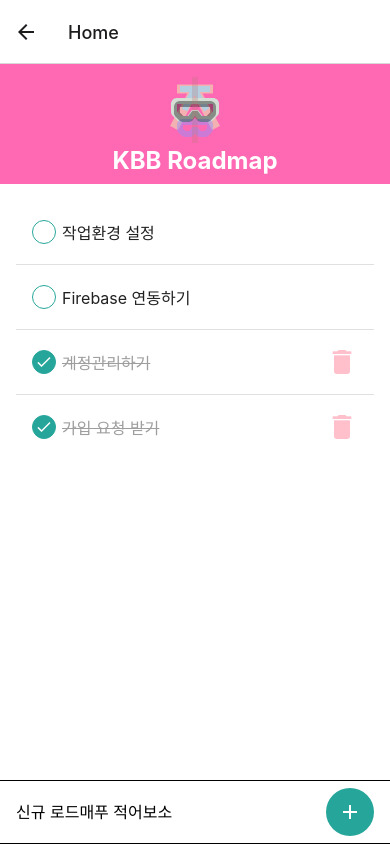
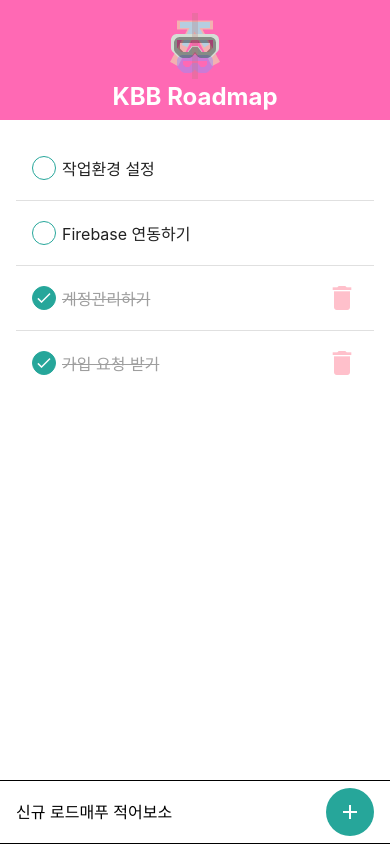
Before and after one commit to JeesubKim/kbb_rn_app, a React Native app in the folder kbb_rn_app/: screen /Splash in a window 390 px wide. Built offline with nearby package versions, Linux system fonts and the light colour scheme.

Commit message:
Adding header disable for each StackScreen & Using Greetings component in Splash and Home

```diff
--- a/kbb_rn_app/App.js
+++ b/kbb_rn_app/App.js
@@ -18,9 +18,20 @@ const Stack = createNativeStackNavigator();
 function App() {
   return (
     <NavigationContainer>
-      <Stack.Navigator initialRouteName="Splash">
-        <Stack.Screen name="Splash" component={SplashScreen} />
-        <Stack.Screen name="Home" component={HomeScreen} />
+      <Stack.Navigator
+        initialRouteName="Splash"
+        screenOptions={{headerShown: false}}>
+        <Stack.Screen
+          name="Splash"
+          component={SplashScreen}
+          // options={{headerShown: false}}
+        />
+
+        <Stack.Screen
+          name="Home"
+          component={HomeScreen}
+          // options={{headerShown: false}}
+        />
       </Stack.Navigator>
     </NavigationContainer>
   );
--- a/kbb_rn_app/components/Greetings.js
+++ b/kbb_rn_app/components/Greetings.js
@@ -1,16 +1,11 @@
-import React, { useEffect, useState } from 'react';
-import { View, Text, StyleSheet, Image } from 'react-native';
+import React, {useEffect, useState} from 'react';
+import {View, Text, StyleSheet, Image} from 'react-native';
 
-function Greetings({ color }) {
-  const st = style({ color });
-  const [height, setHeight] = useState('100%');
-  useEffect(() => {
-    setTimeout(() => {
-      setHeight(120);
-    }, 1500);
-  }, []);
+function Greetings({color, height}) {
+  const st = style({color});
+
   return (
-    <View style={[st.container, { height }]}>
+    <View style={[st.container, {height}]}>
       <Image
         style={st.image}
         source={require('../assets/icons/kbb/KBB3.png')}
@@ -28,7 +23,7 @@ const style = props =>
       backgroundColor: props.color,
     },
     image: {
-      transform: [{ rotate: '90deg' }],
+      transform: [{rotate: '90deg'}],
     },
     text: {
       backgroundColor: props.color,
--- a/kbb_rn_app/screens/HomeScreen.js
+++ b/kbb_rn_app/screens/HomeScreen.js
@@ -18,7 +18,7 @@ function HomeScreen({navigation}) {
     <Context.Provider value={{setMilestones}}>
       <Layout>
         <Layout.Header color="hotpink">
-          <Greetings />
+          <Greetings height={120} />
         </Layout.Header>
         <Layout.Content>
           <Milestones milestones={milestones} />
--- a/kbb_rn_app/screens/SplashScreen.js
+++ b/kbb_rn_app/screens/SplashScreen.js
@@ -1,6 +1,7 @@
 import React, {useEffect} from 'react';
 
 import {View, Text} from 'react-native';
+import Greetings from '../components/Greetings';
 
 function SplashScreen({navigation}) {
   useEffect(() => {
@@ -10,7 +11,7 @@ function SplashScreen({navigation}) {
   }, []);
   return (
     <View>
-      <Text>SplashScreen!</Text>
+      <Greetings color="hotpink" height="100%" />
     </View>
   );
 }
```
